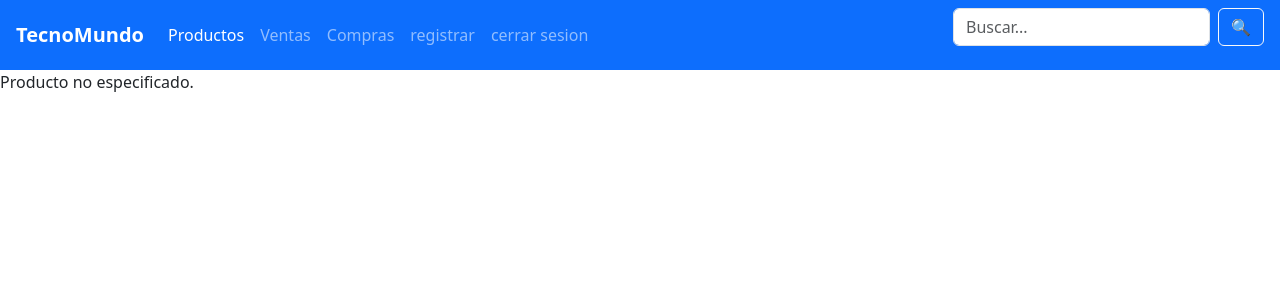
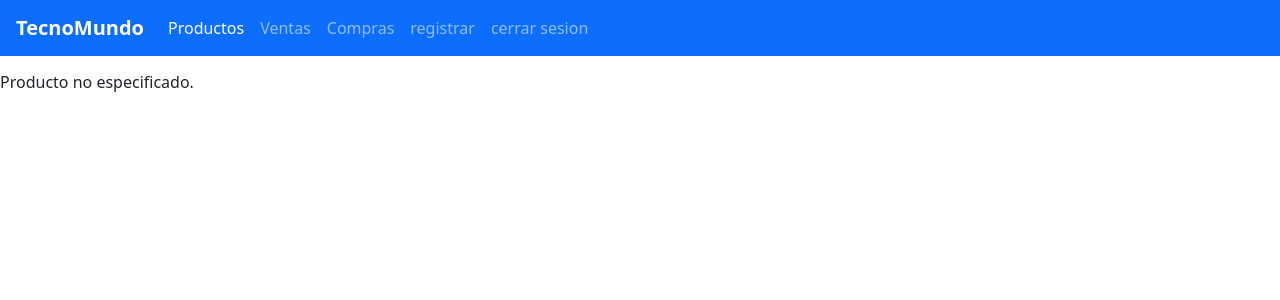
Before and after one commit to N0Namesir/int_mod_2, a PHP site: page /public/admin/productos/eliminar_productos.php in a window 1280 px wide. Shown: the top 300 px of the page. Run offline with PHP 8.4, Linux system fonts and the light colour scheme; a user stored in the database is signed in.

Commit message:
yuadsfalj

```diff
--- a/public/admin/index.php
+++ b/public/admin/index.php
@@ -25,7 +25,7 @@ echo 'ere amin'
 </head>
 
 <body>
-    <div class="alert alert-warning text-center">
+    <div class="alert alert-info text-center">
         <strong>⚠️ Aviso de Seguridad:</strong>
         Recuerda que cualquier modificación en el sistema debe hacerse con responsabilidad.
         Alteraciones perjudiciales o deliberadas podrían tener consecuencias legales.
--- a/public/admin/productos/eliminar_productos.php
+++ b/public/admin/productos/eliminar_productos.php
@@ -52,7 +52,7 @@ if (!$producto) {
   </p>
   <form method="POST" action="eliminar_producto.php?codigo=<?php echo urlencode($codigo); ?>">
     <button type="submit" class="btn btn-danger">Eliminar Producto</button>
-    <a href="lista_productos.php" class="btn btn-secondary">Cancelar</a>
+    <a href="index.php" class="btn btn-secondary">Cancelar</a>
   </form>
 </div>
 <script src="https://cdn.jsdelivr.net/npm/bootstrap@5.3.0/dist/js/bootstrap.bundle.min.js"></script>
--- a/public/admin/productos/headerAd.php
+++ b/public/admin/productos/headerAd.php
@@ -34,10 +34,10 @@
             </ul>
 
             <!-- Barra de búsqueda -->
-            <form class="d-flex" action="buscar.php" method="GET">
+            <!-- <form class="d-flex" action="buscar.php" method="GET">
                 <input class="form-control me-2" type="search" name="query" placeholder="Buscar..." aria-label="Buscar">
                 <button class="btn btn-outline-light" type="submit">🔍</button>
-            </form>
+            </form> -->
         </div>
     </nav>
 </header>
--- a/public/admin/productos/index.php
+++ b/public/admin/productos/index.php
@@ -26,7 +26,7 @@ if (!empty($buscar)) {
     $result = $stmt->get_result();
 } else {
     // Si no hay búsqueda, se muestran todos los productos
-    $sql = "SELECT * FROM productos ORDER BY nombre ASC";
+    $sql = "SELECT * FROM productos ORDER BY codigo_producto ASC";
     $result = $conn->query($sql);
 }
 
```
Also changed, not shown: README.md.
